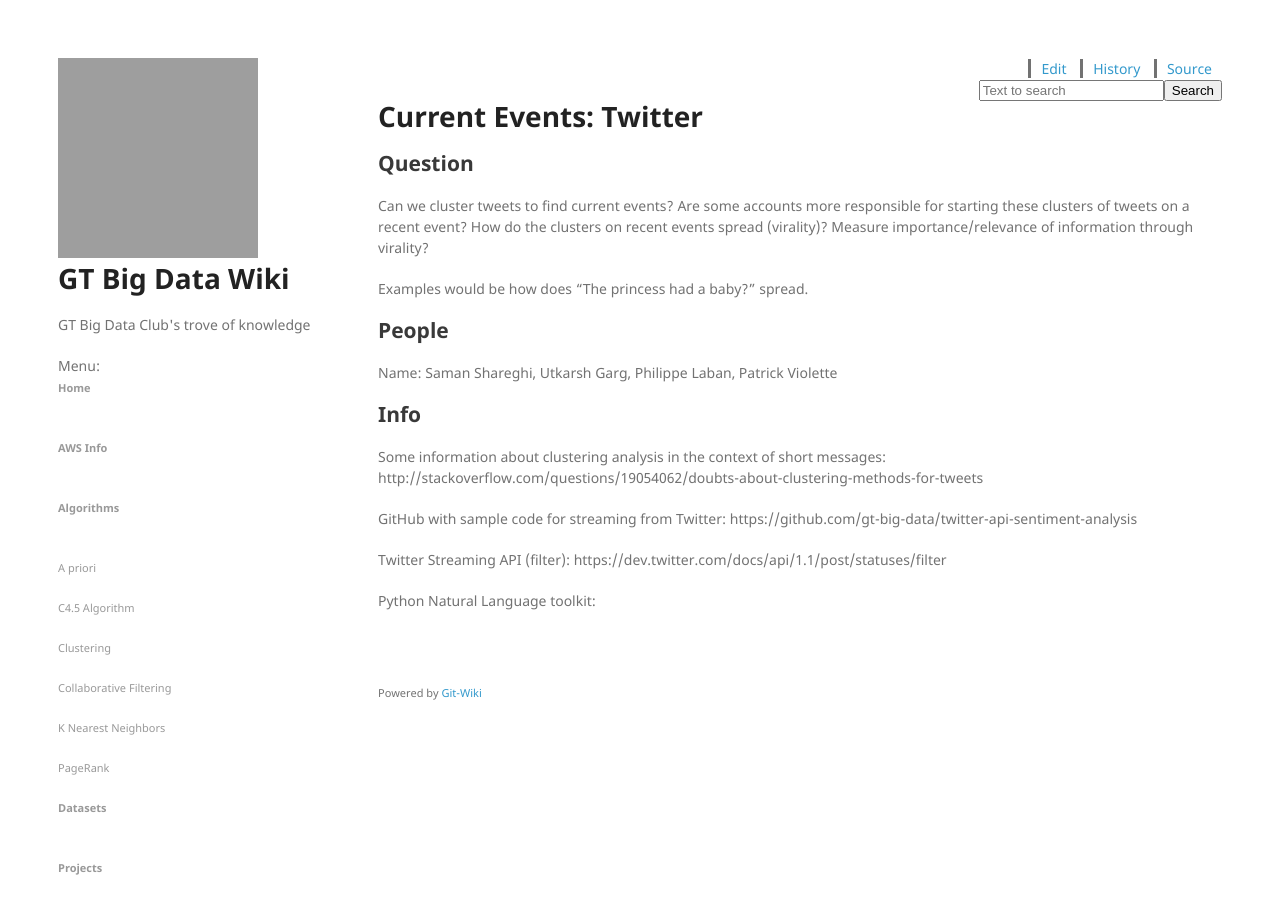
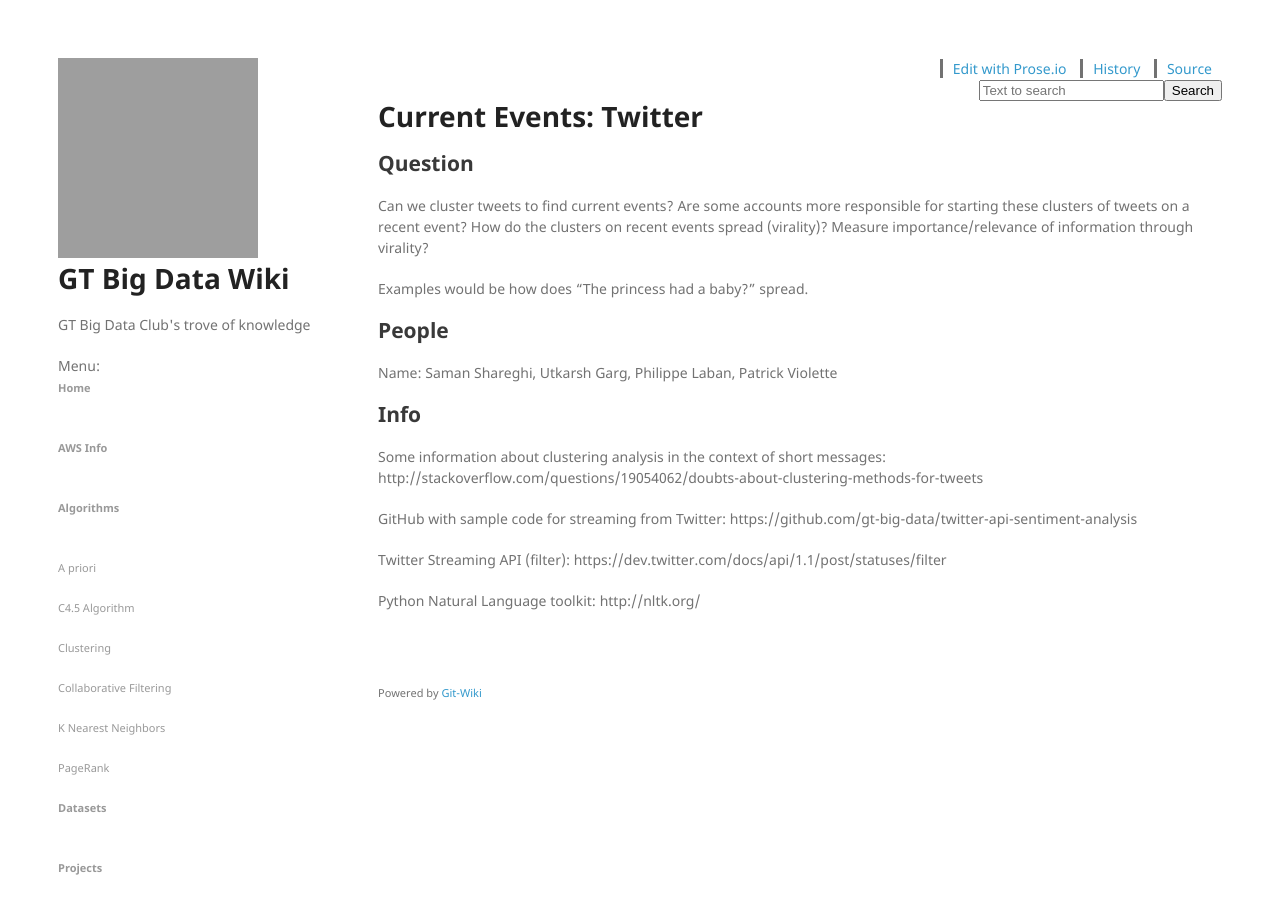
Before and after one commit to gt-big-data/wiki, a Jekyll site: the page built from Current-Events-Twitter.md, in a window 1280 px wide. Built offline with Jekyll 4.4.1, drawn with Linux system fonts in a browser that asks for light colours; nearby versions of some CDN libraries; our own code applies the rules of GitHub Pages for plain Markdown files; part of the change alters nothing that is shown; grey boxes are pictures that could not be loaded.

Commit message:
Moved pages into root directory

```diff
--- a/wiki/Current-Events-Twitter.md
+++ b/Current-Events-Twitter.md
@@ -24,4 +24,4 @@ GitHub with sample code for streaming from Twitter: https://github.com/gt-big-da
 
 Twitter Streaming API (filter): https://dev.twitter.com/docs/api/1.1/post/statuses/filter
 
-Python Natural Language toolkit: {{ http://nltk.org/ | uri_escape }}
+Python Natural Language toolkit: http://nltk.org/
--- a/_config.yml
+++ b/_config.yml
@@ -5,7 +5,7 @@ comments: false
 logo_url: https://avatars3.githubusercontent.com/u/6249784?s=200&v=4
 git_branch: gh-pages
 theme:
-use_github_wiki: true
+use_github_wiki: false
 use_prose_io: true
 custom_sidebar: true
 plugins:
--- a/_layouts/default.html
+++ b/_layouts/default.html
@@ -54,7 +54,6 @@
           <span class="tools-element"><a target="_blank" href="{{ site.github.repository_url }}/{{page.folder}}{{url | remove: '.html' | append: ''}}/_history">History</a></span>
           <span class="tools-element"><a target="_blank" href="{{ site.github.repository_url }}/{{page.folder}}{{url | remove: '.html' | append: '.md'}}/">Source</a></span>
         {% else %}
-          <span class="tools-element"><a target="_blank" href="{{ site.github.repository_url }}/edit/{{site.git_branch}}{{page.folder}}{{url | remove: '.html' | append: '.md'}}">Edit</a></span>
           {% if site.use_prose_io %}
           <span class="tools-element"><a target="_blank" href="http://prose.io/#{{site.github.repository_nwo}}/edit/{{site.git_branch}}{{page.folder}}{{url | remove: '.html' | append: '.md'}}">Edit with Prose.io</a></span>
           {% endif %}
```
Also changed, not shown: AWS-Info.md (renamed from wiki/AWS-Info.md), Algorithms.md (renamed from wiki/Algorithms.md), C4.5-Algorithm.md (renamed from wiki/C4.5-Algorithm.md), Clustering.md (renamed from wiki/Clustering.md), Datasets.md (renamed from wiki/Datasets.md), Elastic-Map-Reduce.md (renamed from wiki/Elastic-Map-Reduce.md), GT-Bus-Schedule.md (renamed from wiki/GT-Bus-Schedule.md), Hadoop.md (renamed from wiki/Hadoop.md), Movie-Lens-Recommendation-System.md (renamed from wiki/Movie-Lens-Recommendation-System.md), Pagerank.md (renamed from wiki/Pagerank.md), Projects.md (renamed from wiki/Projects.md), Sports-Analysis-Engine.md (renamed from wiki/Sports-Analysis-Engine.md), Technologies.md (renamed from wiki/Technologies.md), TrollBot-and-Google-NGrams.md (renamed from wiki/TrollBot-and-Google-NGrams.md).
